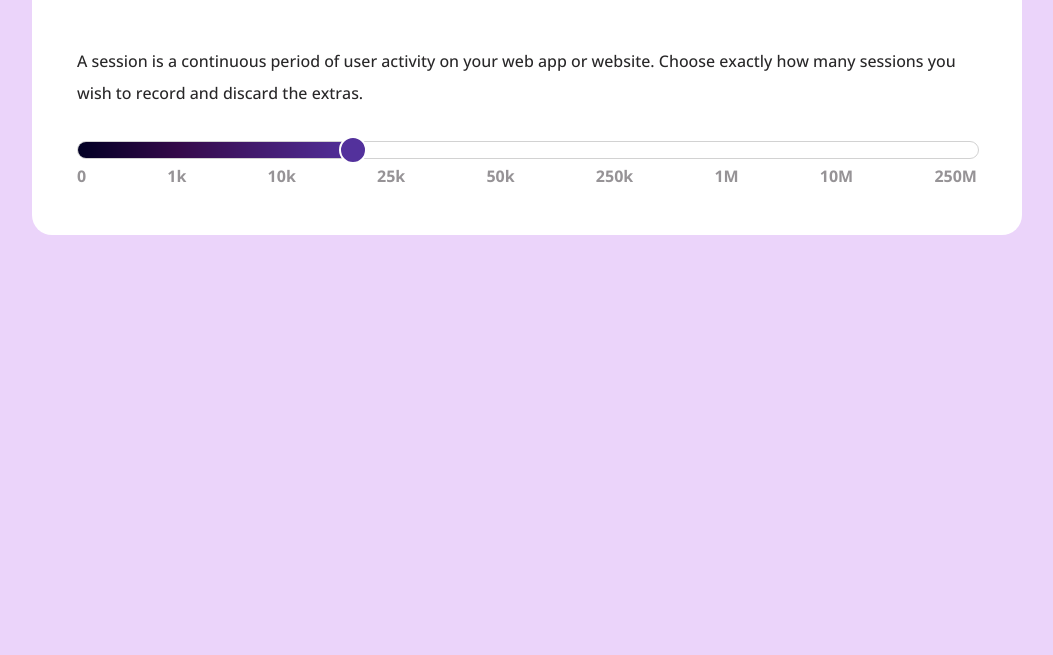
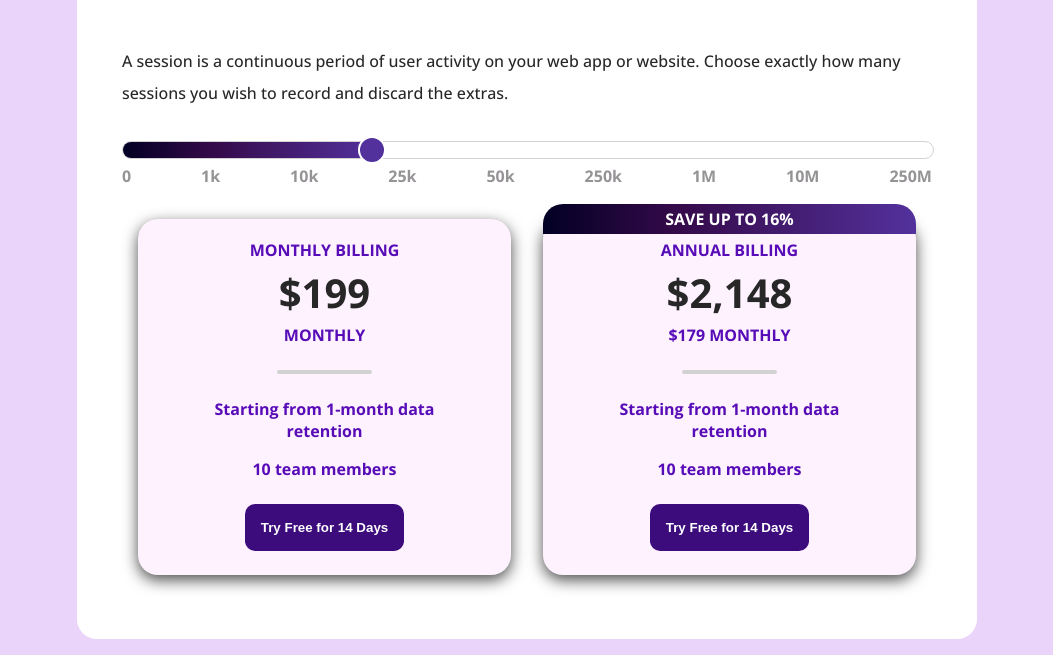
Before and after one commit to arfeloreed/cost-estimator, a plain HTML site: page index.html in a window 1280 px wide. Shown: the part 474-1129 px from the top of the page, without its empty margins (113-1166 px from the left). Before the commit the page ends 800 px from the top, so only its background shows below. Drawn offline with nearby package versions, Linux system fonts and the light colour scheme.

Commit message:
finished template design

```diff
--- a/index.html
+++ b/index.html
@@ -62,6 +62,36 @@
                 </ul>
             </div>
         </div>
+
+        <div class="cards-container">
+            <div class="card">
+                <div class="top-section">
+                    <p>Monthly Billing</p>
+                    <p class="price">$199</p>
+                    <p>Monthly</p>
+                </div>
+                <hr>
+                <p>Starting from 1-month data retention</p>
+                <p>10 team members</p>
+                <button type="button">Try Free for 14 Days</button>
+            </div>
+
+            <div class="card">
+                <div class="top-section">
+                    <div class="save">
+                        <p>Save up to 16%</p>
+                    </div>
+                    <p>Annual Billing</p>
+                    <p class="price">$2,148</p>
+                    <p>$179 Monthly</p>
+                </div>
+                <hr>
+                <p>Starting from 1-month data retention</p>
+                <p>10 team members</p>
+                <button type="button">Try Free for 14 Days</button>
+            </div>
+        </div>
+
     </div>
 </body>
 
--- a/styles.css
+++ b/styles.css
@@ -19,6 +19,7 @@ h1 {
     background: #fff;
     width: 100%;
     max-width: 900px;
+    box-sizing: border-box;
     color: rgb(40, 39, 40);
     display: flex;
     flex-direction: column;
@@ -126,7 +127,7 @@ h1 {
 
 .sessions-card .session-number {
     font-size: 2.5rem;
-    color: rgb(113, 39, 161);
+    color: rgb(73, 12, 152);
 }
 
 .description {
@@ -186,3 +187,74 @@ h1 {
     font-weight: bold;
     color: rgb(150, 147, 150)
 }
+
+.cards-container {
+    display: flex;
+    margin: 16px 0 32px;
+}
+
+.card {
+    margin: 0 16px;
+    background-color: rgb(253, 242, 253);
+    border-radius: 20px;
+    padding: 16px 40px;
+    text-align: center;
+    font-weight: bold;
+    color: rgb(87, 12, 183);
+    box-shadow: 0px 5px 15px 0px rgba(0,0,0,0.7);
+    transition: transform 0.2s ease-out;
+    position: relative;
+}
+
+.card:hover {
+    transform: translateY(-7px);
+}
+
+.top-section p {
+    margin: 4px 0;
+    text-transform: uppercase;
+}
+
+.top-section .price {
+    color: rgb(40, 39, 40);
+    font-size: 2.5rem;
+}
+
+.top-section .save {
+    color: #fff;
+    background: linear-gradient(
+        90deg,
+        rgba(2, 0, 36, 1) 0%,
+        rgba(53, 10, 74, 1) 36%,
+        rgba(83, 49, 156, 1) 100%
+    );
+    position: absolute;
+    width: 100%;
+    top: -15px;
+    left: 0;
+    border-top-right-radius: 20px;
+    border-top-left-radius: 20px;
+}
+
+.card hr {
+    border: 2px solid rgb(210, 210, 210);
+    border-radius: 2px;
+    width: 31%;
+    margin: 24px auto;
+}
+
+.card button {
+    background-color: rgb(61, 12, 124);
+    color: #fff;
+    font-weight: bold;
+    padding: 16px;
+    border-radius: 10px;
+    border: none;
+    transition: transform 0.2s ease-out;
+    margin: 8px 0;
+}
+
+.card button:hover {
+    cursor: pointer;
+    transform: scale(1.05);
+}
```
